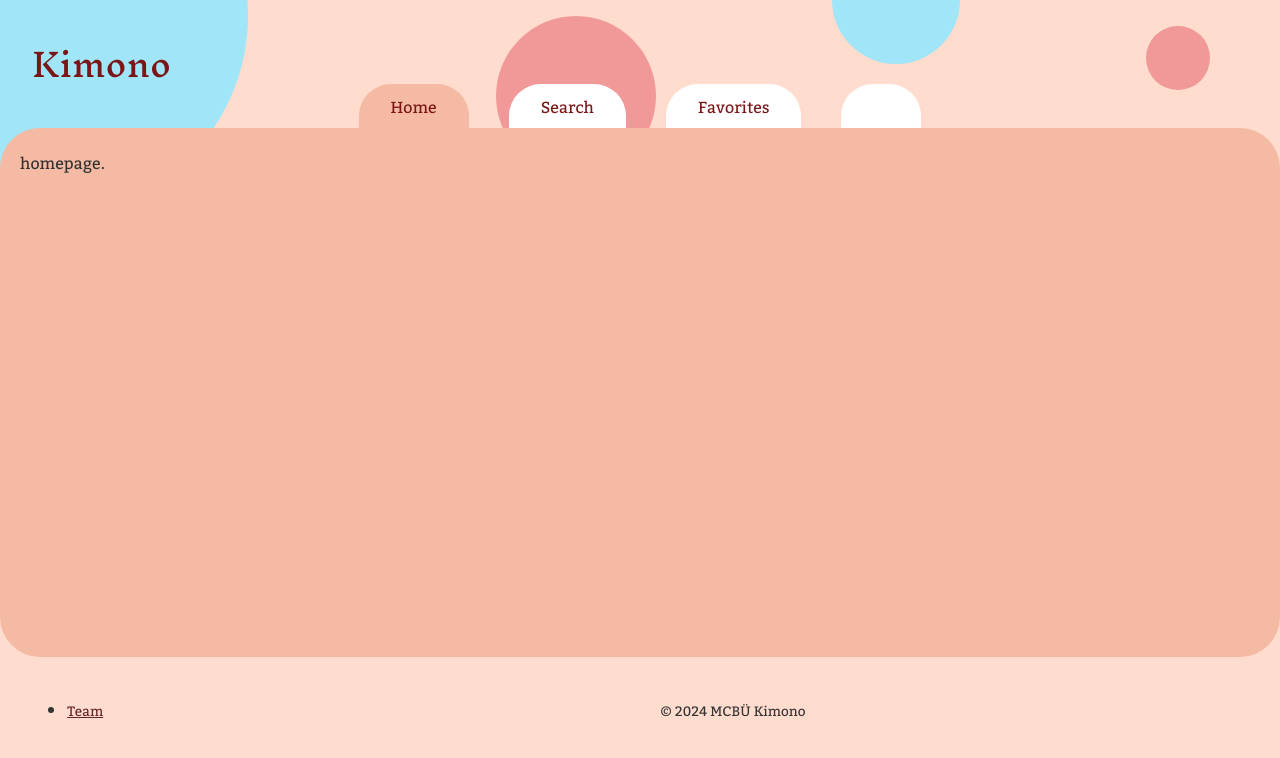
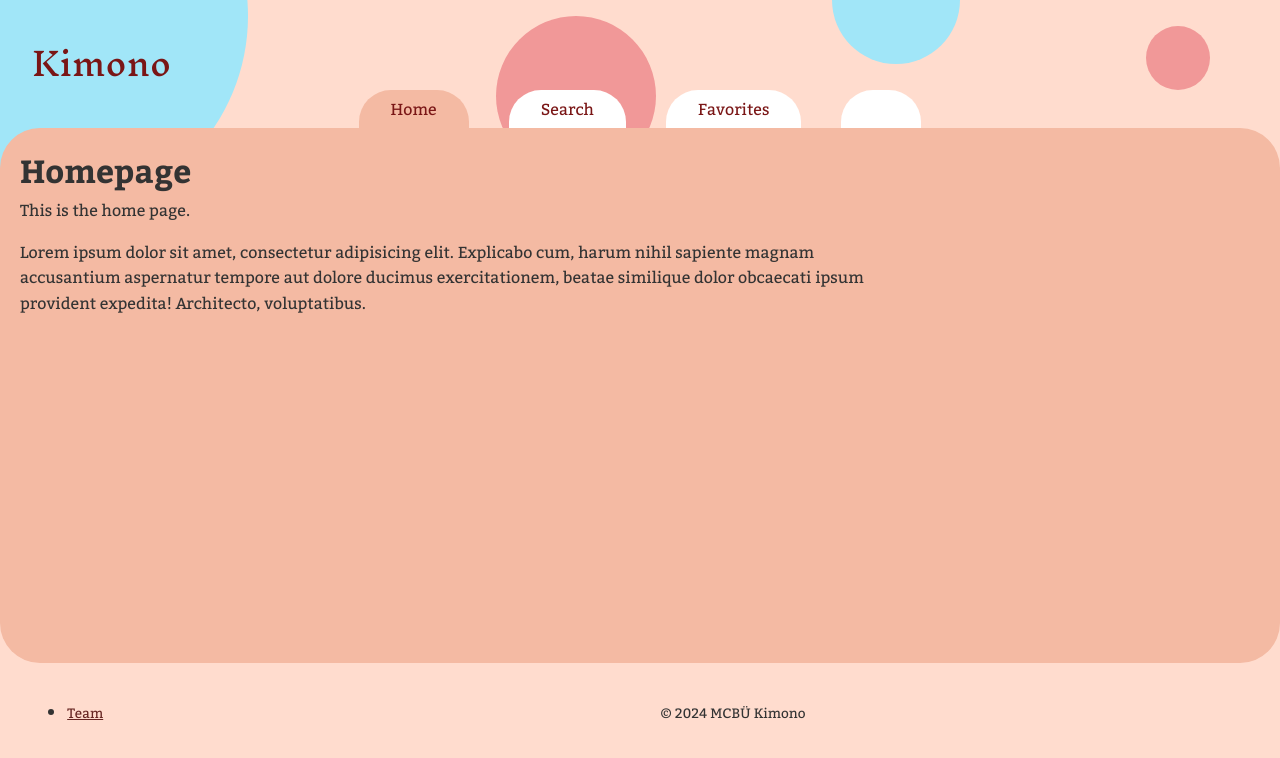
Before and after one commit to MCBUKimono/frontend, a SvelteKit app: page / in a window 1280 px wide. Shown: the top 758 px of the page. Built offline with nearby package versions, Linux system fonts and the light colour scheme; some icons are missing.

Commit message:
Set a more suitable line height for the used fonts

```diff
--- a/src/lib/style/_typography.scss
+++ b/src/lib/style/_typography.scss
@@ -6,6 +6,7 @@
 
     html {
         font-family: var(--sans-family);
+        line-height: 1.6;
     }
 
     * {
@@ -20,5 +21,10 @@
 
     p {
         max-width: var(--max-content-width);
+        margin-block-start: 0;
+    }
+
+    h1, h2, h3, h4, h5, h6 {
+        margin-block: 0;
     }
 }
--- a/src/routes/+page.svelte
+++ b/src/routes/+page.svelte
@@ -1,2 +1,9 @@
+<script>
+    import Title from "$lib/components/Title.svelte";
+</script>
 
-homepage.
+<Title title="Homepage" />
+<p>This is the home page.</p>
+<p>
+    Lorem ipsum dolor sit amet, consectetur adipisicing elit. Explicabo cum, harum nihil sapiente magnam accusantium aspernatur tempore aut dolore ducimus exercitationem, beatae similique dolor obcaecati ipsum provident expedita! Architecto, voluptatibus.
+</p>
```
